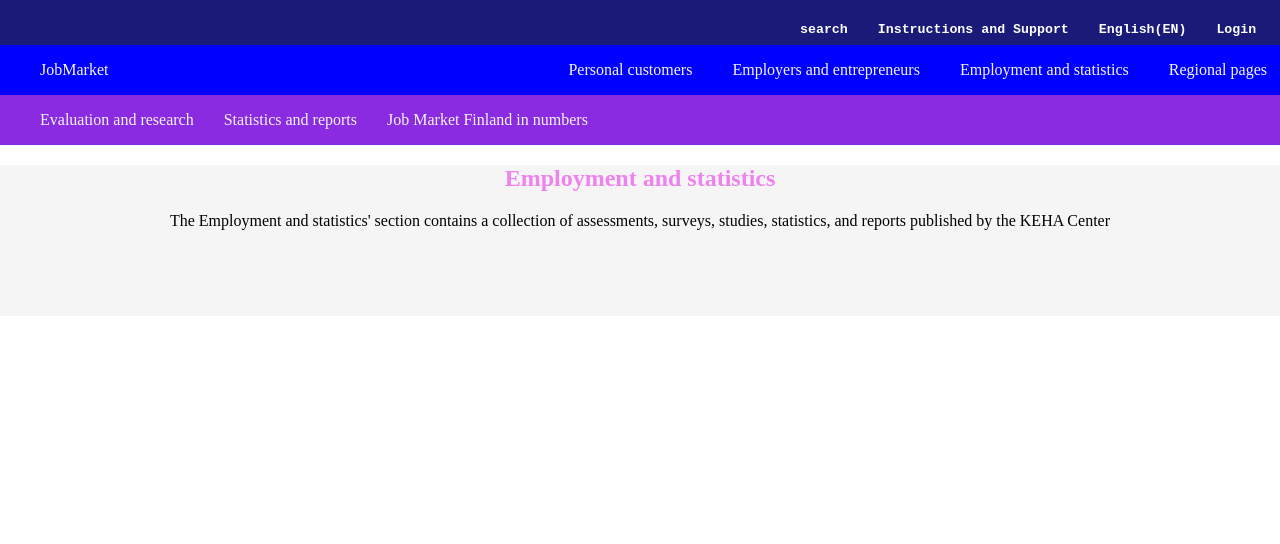
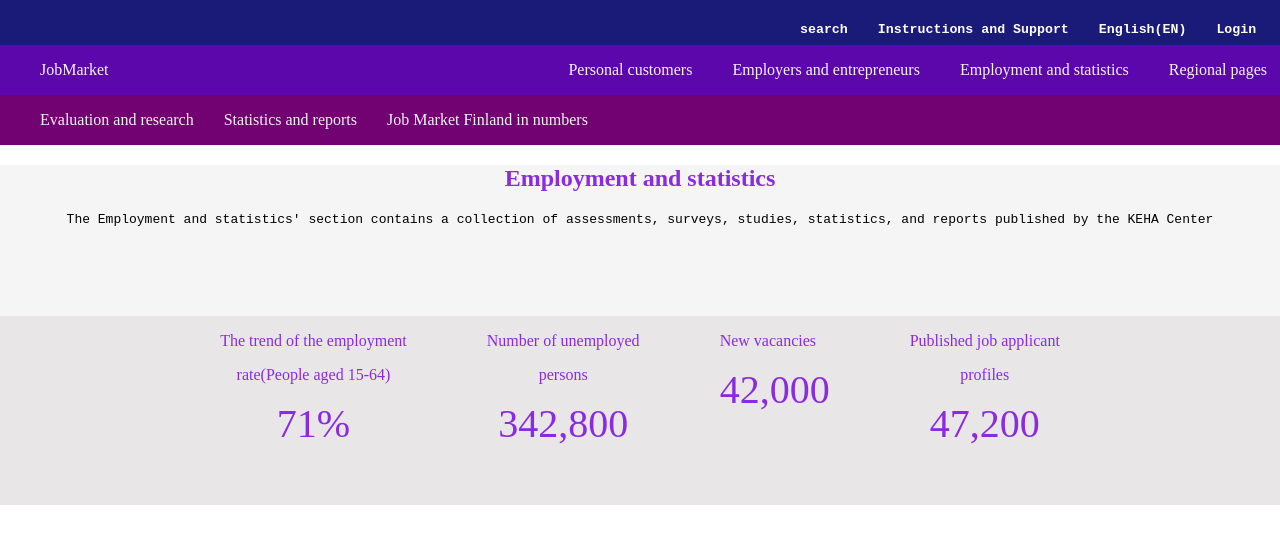
Before and after one commit to franklinadom/React-Project, a React (Vite) app in the folder frontend/: page / in a window 1280 px wide. Shown: the top 544 px of the page. Built offline with nearby package versions, Linux system fonts and the light colour scheme.

Commit message:
updated up to fifth component

```diff
--- a/frontend/src/Header.jsx
+++ b/frontend/src/Header.jsx
@@ -35,6 +35,33 @@ function Header(){
         <h2 className="main-text">Employment and statistics</h2>
         <p className="main-text2">The Employment and statistics' section contains a collection of assessments, surveys, studies, statistics, and reports published by the KEHA Center</p>
       </div>
+
+      <div className="second-body">
+        <div>
+          <p>The trend of the employment </p>
+          <p className="first">rate(People aged 15-64)</p>
+          <p className="percentage">71%</p>
+        </div>
+
+        <div>
+          <p>Number of unemployed</p>
+          <p className="second">persons</p>
+          <p className="figure1">342,800</p>
+        </div>
+
+        <div>
+          <p>New vacancies</p>
+          <p className="figure2">42,000</p>
+        </div>
+
+        <div>
+          <p>Published job applicant </p>
+          <p className="third">profiles</p>
+          <p className="figure3">47,200</p>
+        </div>
+
+
+      </div>
       </>
     );
 
--- a/frontend/src/index.css
+++ b/frontend/src/index.css
@@ -19,7 +19,7 @@ body{
   display: flex;
   gap: 460px;
   padding-left: 40px;
-  background-color: blue;
+  background-color: rgb(92, 7, 172);
 }
 
 .container2{
@@ -32,11 +32,11 @@ body{
   gap: 30px;
   display: flex;
   padding-left: 40px;
-  background-color: blueviolet;
+  background-color: rgb(114, 1, 114);
 }
 
 .main{
-  color: violet;
+  color: blueviolet;
   background-color:whitesmoke;
   height: 4cm;
 
@@ -49,4 +49,56 @@ body{
 .main-text2{
   text-align: center;
   color: black;
+  font-weight: lighter;
+  font-family: monospace;
 }
+
+
+.second-body{
+  display: flex;
+  justify-content: center;
+  gap: 80px;
+  background-color: rgb(232, 230, 230);
+  height: 5cm;
+  color: blueviolet;
+
+}
+
+.first{
+  text-align: center;
+  margin-top: 0;
+}
+
+.percentage{
+  text-align: center;
+  font-size: 40px;
+  margin-top: 0;
+
+}
+
+.second{
+  text-align: center;
+  margin-top: 0;
+}
+
+.figure1{
+  text-align: center;
+  font-size: 40px;
+  margin-top: 0;
+}
+
+.third{
+  text-align: center;
+}
+
+.figure3{
+  text-align: center;
+  font-size: 40px;
+  margin-top: 0;
+}
+
+.figure2{
+  text-align: center;
+  font-size: 40px;
+  margin-top: 0;
+}
```
